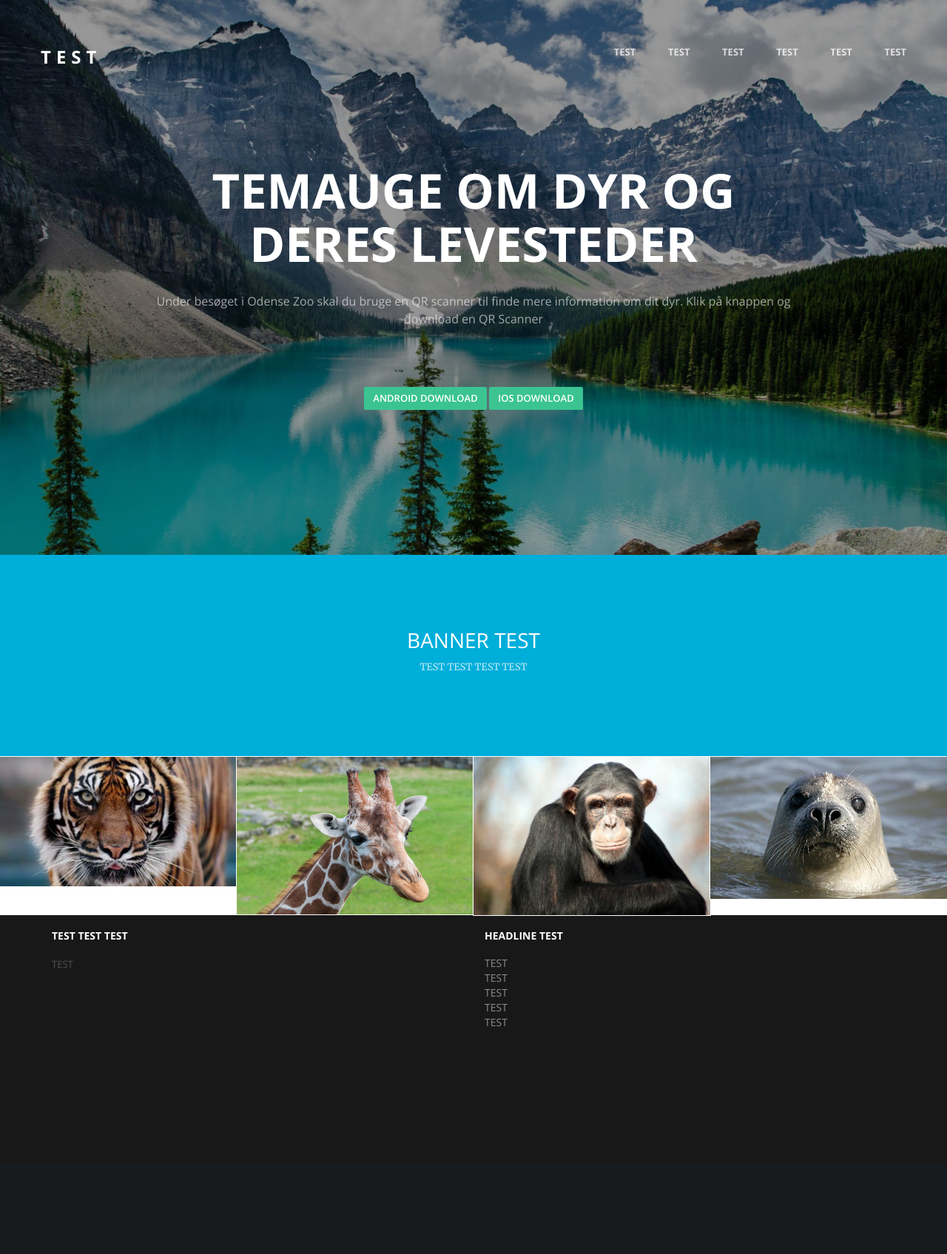
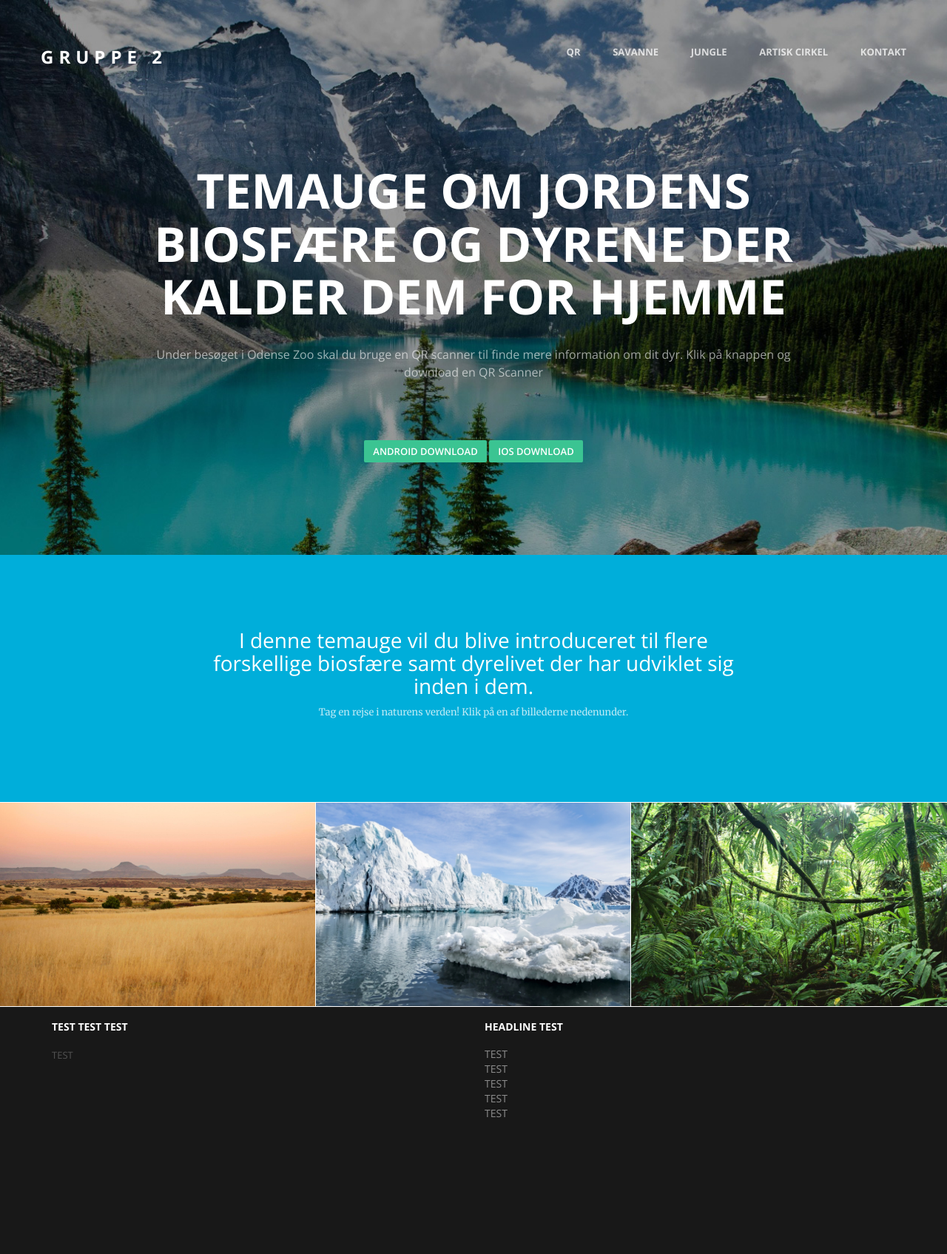
Before and after one commit to USJackal/optek3, a PHP site: page / in a window 1280 px wide. Shown: the whole page at 74% size. Before the commit the page ends 1388 px from the top, so only its background shows below. Run offline with PHP 8.4, Linux system fonts and the light colour scheme; some libraries are stand-ins or nearby versions.

Commit message:
Overhaul til vores nye retning samt udbyggelse af html elementer
færdiggørelse af teknisk milestone 1

```diff
--- a/css/main.css
+++ b/css/main.css
@@ -1,14 +1,4 @@
-/* ------------------------------------------------------------------------------
-	Template Name: Minifolio
-	Author: Designstub
-	Author URI: http://www.designstub.com
-	License: GNU General Public License version 3.0
-	License URI: http://www.gnu.org/licenses/gpl-3.0.html
-	Version: 1.0
 
-/* ------------------------------------------------------------------------------
-	Typography
--------------------------------------------------------------------------------*/
 
 @import url(http://fonts.googleapis.com/css?family=Open%20Sans:300,400,500,600,700);
 @import url(http://fonts.googleapis.com/css?family=Merriweather:300,400,500,600,700);
@@ -375,8 +365,8 @@ ul li {
 	position: relative;
 }
 .work img {
-	width: 100%;
-	height: 100%;
+	width: 500px;
+	height: 275px;
 }
 .work .overlay {
 	background: rgba(0, 174, 218, 0.9);
@@ -428,16 +418,16 @@ ul li {
 	-webkit-transform: translate3d(0, 200%, 0);
 	transform: translate3d(0, 200%, 0);
 }
-.work-box:hover img {
+.bio-content:hover img {
 	-moz-transform: scale(1.2);
 	-ms-transform: scale(1.2);
 	-webkit-transform: scale(1.2);
 	transform: scale(1.2);
 }
-.work-box:hover .overlay {
+.bio-content:hover .overlay {
 	opacity: 1;
 }
-.work-box:hover .overlay h5, .work-box:hover .overlay p {
+.bio-content:hover .overlay h5, .bio-content:hover .overlay p {
 	opacity: 1;
 	-moz-transform: translate3d(0, 0, 0);
 	-ms-transform: translate3d(0, 0, 0);
--- a/index.html
+++ b/index.html
@@ -2,14 +2,13 @@
 
 <head>
 <meta charset="utf-8">
-<meta name="description" content="">
-<meta name="viewport" content="width=device-width, initial-scale=1">
-<title>TEST TEST TEST</title>
 <link rel="stylesheet" href="css/bootstrap.min.css">
 <link rel="stylesheet" href="css/jquery.fancybox.css">
 <link rel="stylesheet" href="css/main.css">
 <link rel="stylesheet" href="css/responsive.css">
 <link rel="stylesheet" href="https://maxcdn.bootstrapcdn.com/font-awesome/4.4.0/css/font-awesome.min.css">
+
+  <title>Gruppe 2 Projekt</title>
 
 </head>
 
@@ -21,19 +20,17 @@
 <script type="text/javascript" src="js/jquery.contact.js"></script>
 
 
-
 <!-- Header - Navbar -->
 <section class="banner" role="banner">
   <header id="header">
-    <div class="header-content clearfix"> <a class="logo" href="index.html">TEST</a>
+    <div class="header-content clearfix"> <a class="logo" href="index.html">Gruppe 2</a>
       <nav class="navigation" role="navigation">
         <ul class="primary-nav">
-          <li><a href="#">TEST</a></li>
-          <li><a href="#">TEST</a></li>
-          <li><a href="#">TEST</a></li>
-          <li><a href="#">TEST</a></li>
-          <li><a href="#">TEST</a></li>
-          <li><a href="#">TEST</a></li>
+          <li><a href="routes/readmeQR.html" target="_blank">QR</a></li>
+          <li><a href="routes/savanna.html" target="_blank">SAVANNE</a></li>
+          <li><a href="routes/jungle.html" target="_blank">JUNGLE</a></li>
+          <li><a href="routes/arctic.html" target="_blank">ARTISK CIRKEL</a></li>
+          <li><a href="routes/contact.html" target="_blank">KONTAKT</a></li>
         </ul>
       </nav>
       <a href="#" class="nav-toggle">Menu<span></span></a> </div>
@@ -42,7 +39,7 @@
   <div class="container">
     <div class="col-md-10 col-md-offset-1">
       <div class="banner-text text-center">
-        <h1>Temauge om Dyr og deres levesteder</h1>
+        <h1>Temauge om jordens biosfære og dyrene der kalder dem for hjemme</h1>
         <p>Under besøget i Odense Zoo skal du bruge en QR scanner til finde mere information om dit dyr. Klik på knappen og download en QR Scanner</p>
         <a href="https://play.google.com/store/apps/details?id=la.droid.qr&hl=da" class="btn btn-medium">Android Download</a>
         <a href="https://itunes.apple.com/dk/app/qr-reader-for-iphone/id368494609?l=da&mt=8" class="btn btn-medium">iOS Download</a></div>
@@ -54,8 +51,8 @@
 <section id="intro" class="section intro">
   <div class="container">
     <div class="col-md-8 col-md-offset-2 text-center">
-      <h3>BANNER TEST</h3>
-      <p> TEST TEST TEST TEST</p>
+      <h3>I denne temauge vil du blive introduceret til flere forskellige biosfære samt dyrelivet der har udviklet sig inden i dem.</h3>
+      <p>Tag en rejse i naturens verden! Klik på en af billederne nedenunder.</p>
     </div>
   </div>
 </section>
@@ -65,38 +62,29 @@
 <section id="works" class="works section no-padding">
   <div class="container-fluid">
     <div class="row no-gutter">
-      <div class="col-lg-3 col-md-6 col-sm-6 work"> <a href="images/tiger.jpg" class="work-box"> <img src="images/tiger.jpg">
+      <div class="col-lg-4 col-md-7 col-sm-7 work"> <a href="images/savanna.jpg" class="bio-content"> <img src="images/savanna.jpg">
         <div class="overlay">
           <div class="overlay-caption">
-            <h5>TIGER</h5>
-            <p>360 TIGER ELEMENT</p>
+            <h5>Savannen</h5>
+            <p>En infoside omkring savennen.</p>
           </div>
         </div>
         <!-- Hover Overlay (Gentages for hver <div> element der skal have en hover funktion-->
         </a> </div>
-      <div class="col-lg-3 col-md-6 col-sm-6 work"> <a href="images/giraffe.jpg" class="work-box"> <img src="images/giraffe.jpg">
+      <div class="col-lg-4 col-md-7 col-sm-7 work"> <a href="images/arctic.jpg" class="bio-content"> <img src="images/arctic.jpg">
         <div class="overlay">
           <div class="overlay-caption">
-            <h5>GIRAF</h5>
-            <p>360 GIRAF ELEMENT</p>
+            <h5>Artiske Cirkel</h5>
+            <p>En infoside om den arktiske cirkel</p>
           </div>
         </div>
         <!-- Hover Overlay SLUT -->
         </a> </div>
-      <div class="col-lg-3 col-md-6 col-sm-6 work"> <a href="images/monkey.jpg" class="work-box"> <img src="images/monkey.jpg">
+      <div class="col-lg-4 col-md-7 col-sm-7 work"> <a href="images/jungle.jpg" class="bio-content"> <img src="images/jungle.jpg">
         <div class="overlay">
           <div class="overlay-caption">
-            <h5>CHIMPANSE</h5>
-            <p>360 CHIMPANSE ELEMENT</p>
-          </div>
-        </div>
-        <!-- overlay -->
-        </a> </div>
-      <div class="col-lg-3 col-md-6 col-sm-6 work"> <a href="images/seal.jpg" class="work-box"> <img src="images/seal.jpg">
-        <div class="overlay">
-          <div class="overlay-caption">
-            <h5>SÆL</h5>
-            <p>360 SÆL ELEMENT</p>
+            <h5>Junglen</h5>
+            <p>En Infoside om junglen</p>
           </div>
         </div>
         <!-- overlay -->
```
Also changed, not shown: routes/arctic.html (added, +10 -0 lines), routes/contact.html (added, +10 -0 lines), routes/jungle.html (added, +10 -0 lines), routes/readmeQR.html (added, +10 -0 lines), routes/savanna.html (added, +10 -0 lines), images/arctic.jpg (added), images/giraffe.jpg (deleted), images/jungle.jpg (added), images/monkey.jpg (deleted), images/savanna.jpg (added), images/seal.jpg (deleted), images/tiger.jpg (deleted), js/bootstrap.min.js.
